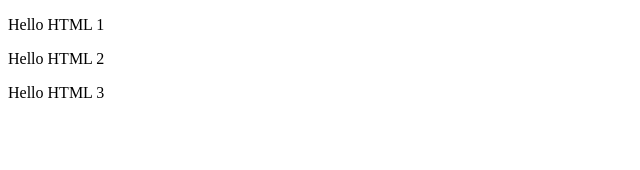
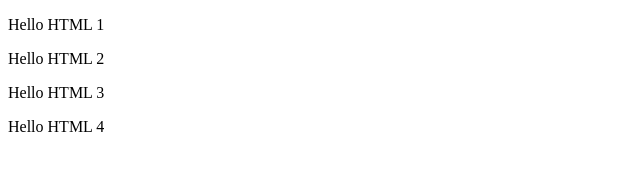
Before and after one commit to GabrielCavallari/bootcamp-devjr, a plain HTML site: page index.html in a window 1280 px wide. Shown: the whole page, without its empty margins (0-640 px from the left). Drawn offline with Linux system fonts and the light colour scheme.

Commit message:
alteração 3

```diff
--- a/index.html
+++ b/index.html
@@ -9,5 +9,6 @@
     <P>Hello HTML 1</P>
     <P>Hello HTML 2</P>
     <P>Hello HTML 3</P>
+    <P>Hello HTML 4</P>
 </body>
 </html>
```
